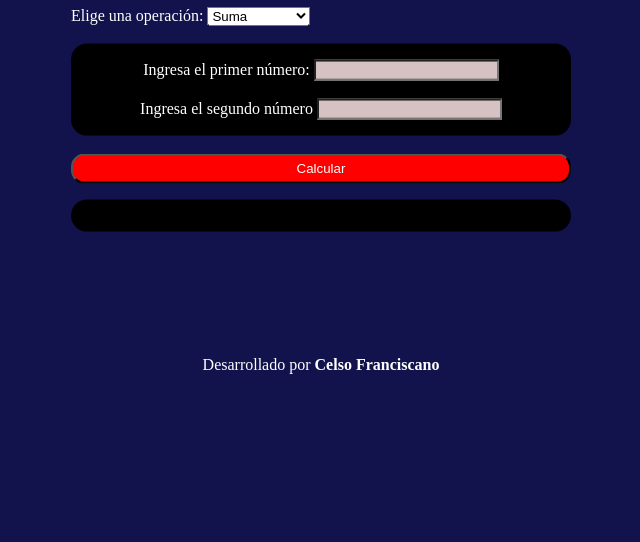
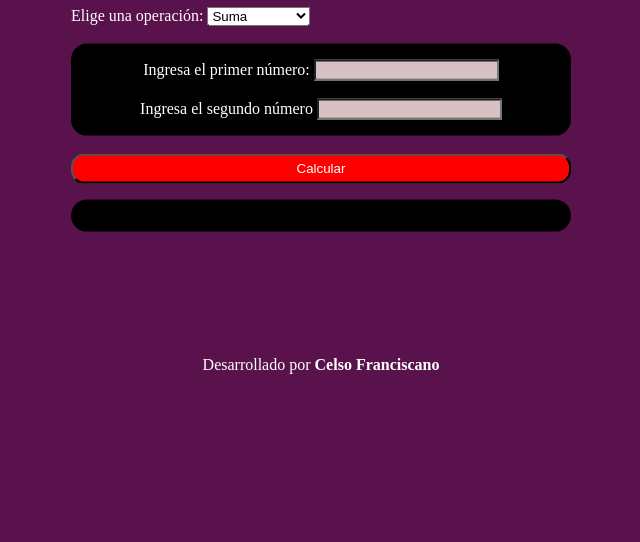
Before and after one commit to demostracion4311/aritmetica, a plain HTML site: page index.html in a window 1280 px wide. Shown: the part 258-800 px from the top of the page, without its empty margins (327-967 px from the left). Drawn offline with Linux system fonts and the light colour scheme.

Commit message:
cambio en color del fondo

```diff
--- a/style.css
+++ b/style.css
@@ -9,7 +9,7 @@ body{
   top: 50%;
   left: 50%;
   transform: translate(-50%, -50%);
-  background-color: rgb(18, 18, 76);
+  background-color: rgb(90, 18, 76);
 margin: center;
 color: white;
 }
```
